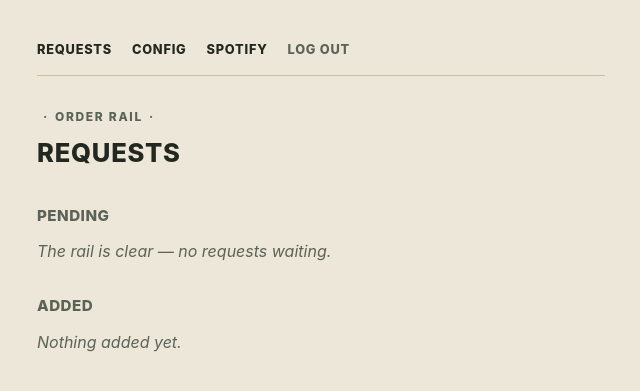
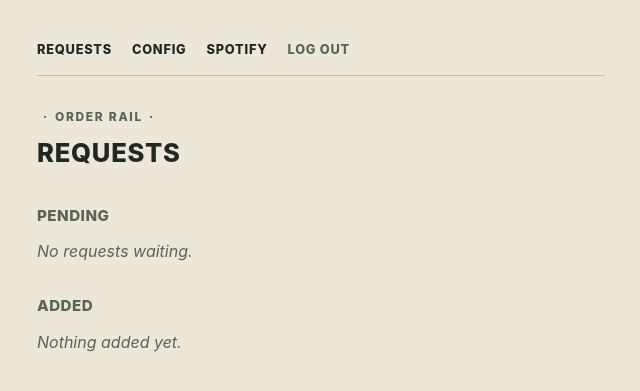
Before and after one commit to Pilly170/event-playlist, a FastAPI app: template app/templates/admin/requests.html in a window 1280 px wide. Shown: the top 391 px of the page, without its empty margins (319-959 px from the left). Run offline with FastAPI, Linux system fonts and the light colour scheme; the template is opened without the code that fills it, so the values that code supplies are empty; parts of the project's set-up code (start-up, migrations or seed data) failed here and were passed over.

Commit message:
Simplify pending-requests empty-state wording
"The rail is clear — no requests waiting" leaned on the admin section's
order-rail visual theme in a way that wasn't landing clearly even for
the site's own operator. Simplified to "No requests waiting."

Co-Authored-By: Claude Sonnet 5 <noreply@anthropic.com>

```diff
--- a/app/templates/admin/requests.html
+++ b/app/templates/admin/requests.html
@@ -29,7 +29,7 @@
   {% endfor %}
 </ul>
 {% else %}
-<p class="empty-state">The rail is clear — no requests waiting.</p>
+<p class="empty-state">No requests waiting.</p>
 {% endif %}
 
 <h2>Added</h2>
```
